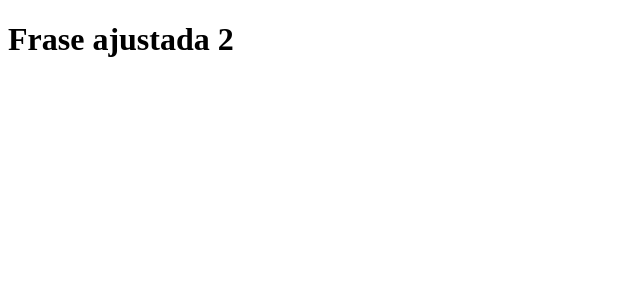
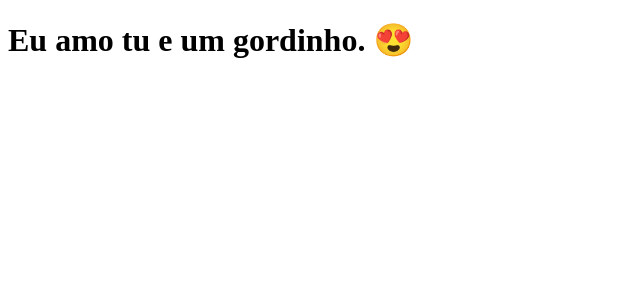
Before and after one commit to tiagotaq/clone-tabnews, a Next.js app: page / in a window 1280 px wide. Shown: the top 300 px of the page, without its empty margins (0-640 px from the left). Built offline with nearby package versions, Linux system fonts and the light colour scheme.

Commit message:
Subindo frase para desafio

```diff
--- a/pages/index.js
+++ b/pages/index.js
@@ -1,5 +1,5 @@
 function Home() {
-    return <h1>Frase ajustada 2</h1>
+    return <h1>Eu amo tu e um gordinho. &#128525;</h1>
 }
 
 export default Home;
```
